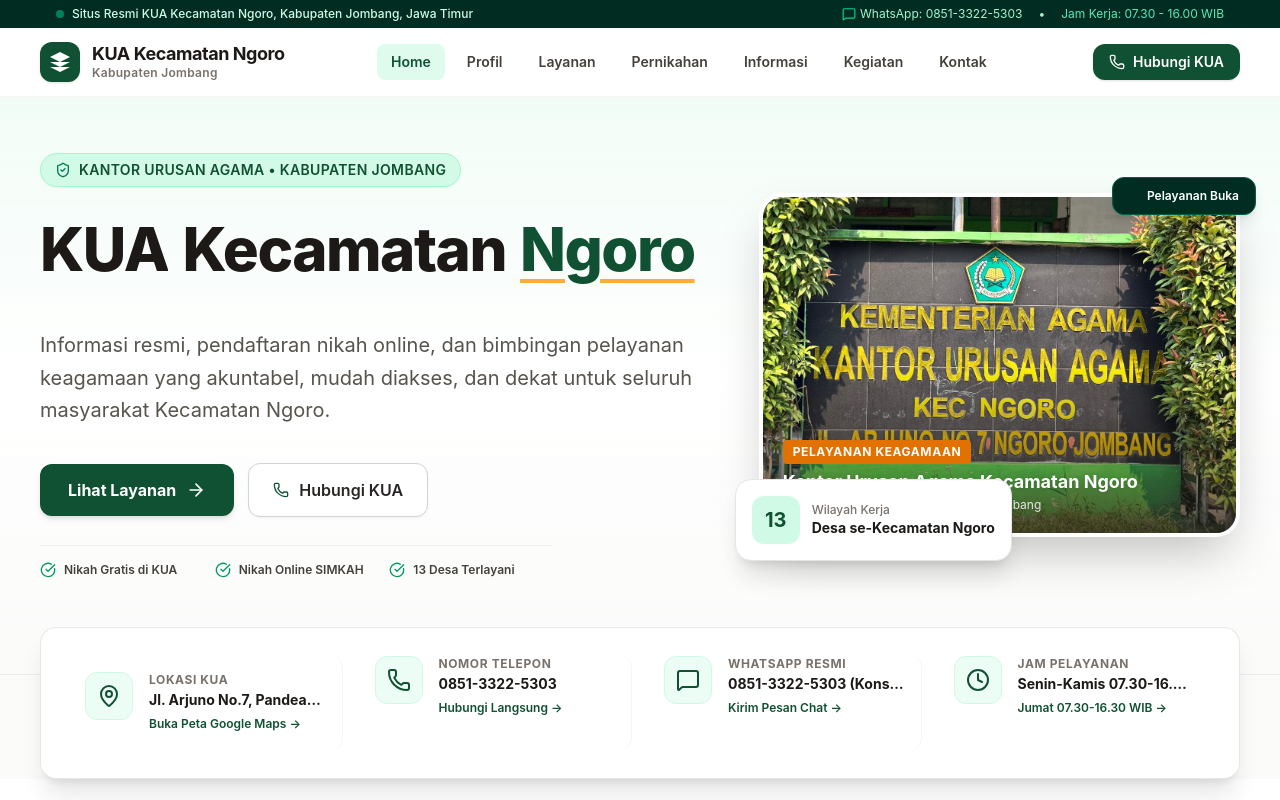
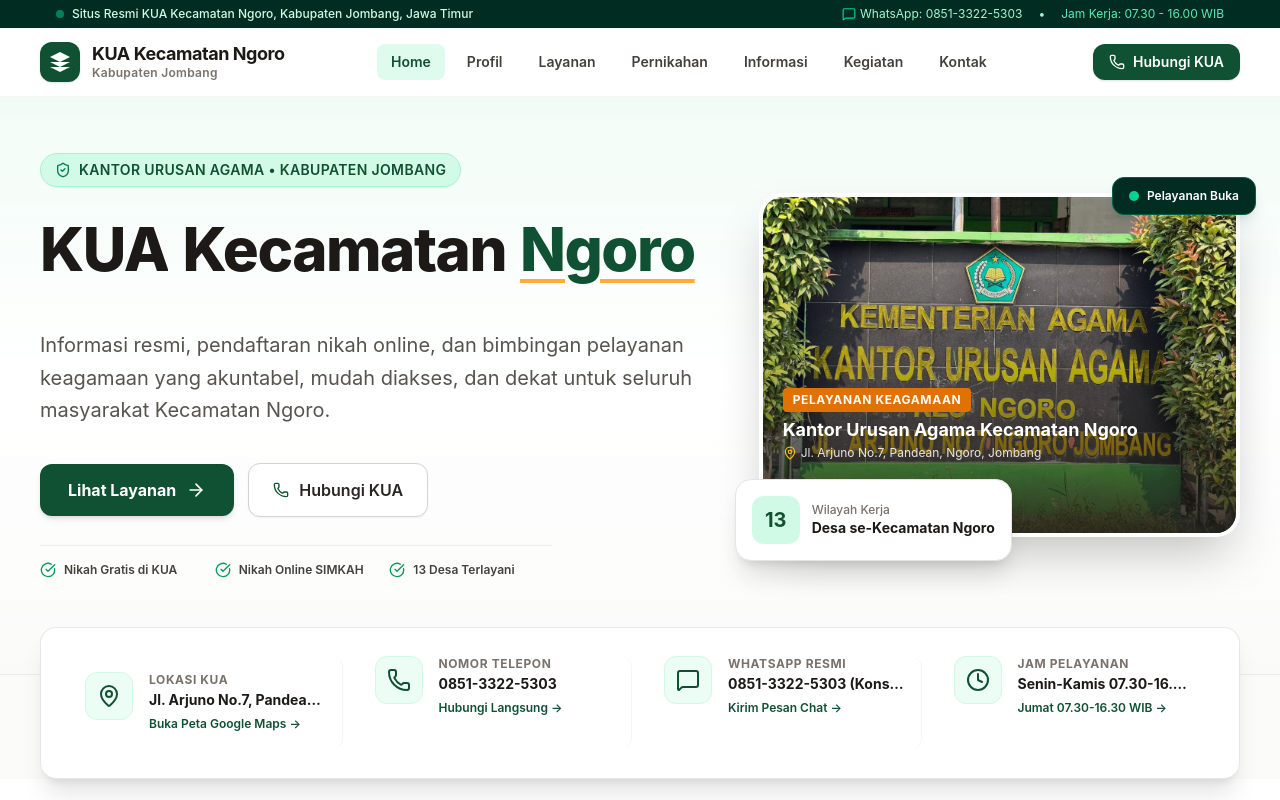
Before and after one commit to majid0511/KUA-NGORO, a React (Vite) app: page / in a window 1280 px wide. Shown: the top 800 px of the page. Built offline with nearby package versions, Linux system fonts and the light colour scheme.

Commit message:
bugpelayanan

```diff
--- a/src/components/sections/AboutSection.tsx
+++ b/src/components/sections/AboutSection.tsx
@@ -26,9 +26,9 @@
                 loading="lazy"
                 className="w-full h-full object-cover"
               />
-              <div className="absolute inset-0 bg-gradient-to-t from-stone-950/60 via-transparent to-transparent" />
+              <div className="absolute inset-0 bg-gradient-to-t from-stone-950/80 via-stone-950/30 to-transparent" />
 
-              <div className="absolute bottom-6 left-6 right-6 text-white">
+              <div className="absolute bottom-6 sm:bottom-28 left-6 right-6 text-white">
                 <span className="text-xs font-bold uppercase tracking-wider text-amber-400 block mb-1">
                   KUA Kecamatan Ngoro
                 </span>
--- a/src/components/sections/HeroSection.tsx
+++ b/src/components/sections/HeroSection.tsx
@@ -4,7 +4,29 @@
 import { motion, type Variants } from "framer-motion";
 import fotoDepan from "../../assets/fotoDepan.jpg";
 
+// Jam layanan mengikuti src/data/profile.ts (WIB). Hari libur nasional belum terdeteksi.
+const isServiceOpen = (now: Date = new Date()): boolean => {
+  const parts = new Intl.DateTimeFormat("en-US", {
+    timeZone: "Asia/Jakarta",
+    weekday: "short",
+    hour: "2-digit",
+    minute: "2-digit",
+    hourCycle: "h23",
+  }).formatToParts(now);
+  const get = (type: string) => parts.find((p) => p.type === type)?.value ?? "";
+  const day = get("weekday");
+  const minutes = Number(get("hour")) * 60 + Number(get("minute"));
+  if (["Mon", "Tue", "Wed", "Thu"].includes(day)) return minutes >= 450 && minutes < 960; // 07.30 - 16.00
+  if (day === "Fri") return minutes >= 450 && minutes < 990; // 07.30 - 16.30
+  return false; // Sabtu - Minggu
+};
+
 export const HeroSection: React.FC = () => {
+  const [open, setOpen] = React.useState(isServiceOpen);
+  React.useEffect(() => {
+    const id = setInterval(() => setOpen(isServiceOpen()), 60_000);
+    return () => clearInterval(id);
+  }, []);
   const headlineWords = ["KUA", "Kecamatan", "Ngoro"];
 
   const containerVariants: Variants = {
@@ -143,9 +165,9 @@
                   alt="Pelayanan Kantor Urusan Agama Ngoro"
                   className="w-full h-full object-cover"
                 />
-                <div className="absolute inset-0 bg-gradient-to-t from-stone-900/70 via-transparent to-transparent" />
+                <div className="absolute inset-0 bg-gradient-to-t from-stone-900/85 via-stone-900/30 to-transparent" />
 
-                <div className="absolute bottom-5 left-5 right-5 text-white">
+                <div className="absolute bottom-[4.5rem] left-5 right-5 text-white">
                   <span className="inline-block px-2.5 py-1 rounded bg-amber-600 text-white text-xs font-bold uppercase tracking-wider mb-1.5">
                     Pelayanan Keagamaan
                   </span>
@@ -171,9 +193,20 @@
               </div>
 
               {/* Floating Status Badge */}
-              <div className="absolute -top-4 -right-4 bg-emerald-950 text-white px-4 py-2.5 rounded-xl shadow-lg flex items-center gap-2 border border-emerald-800 text-xs font-semibold">
-                <span className="w-2.5 h-2.5 rounded-full bg-emerald-400 animate-ping" />
-                <span>Pelayanan Buka</span>
+              <div
+                className={`absolute -top-4 -right-4 text-white px-4 py-2.5 rounded-xl shadow-lg flex items-center gap-2 border text-xs font-semibold ${
+                  open ? "bg-emerald-950 border-emerald-800" : "bg-stone-800 border-stone-600"
+                }`}
+              >
+                <span className="relative flex w-2.5 h-2.5">
+                  {open && (
+                    <span className="absolute inline-flex h-full w-full rounded-full bg-emerald-400 opacity-75 animate-ping" />
+                  )}
+                  <span
+                    className={`relative inline-flex w-2.5 h-2.5 rounded-full ${open ? "bg-emerald-400" : "bg-stone-400"}`}
+                  />
+                </span>
+                <span>{open ? "Pelayanan Buka" : "Pelayanan Tutup"}</span>
               </div>
             </div>
           </motion.div>
```
Also changed, not shown: 1 other file (tests, documents, lock files or other folders).
